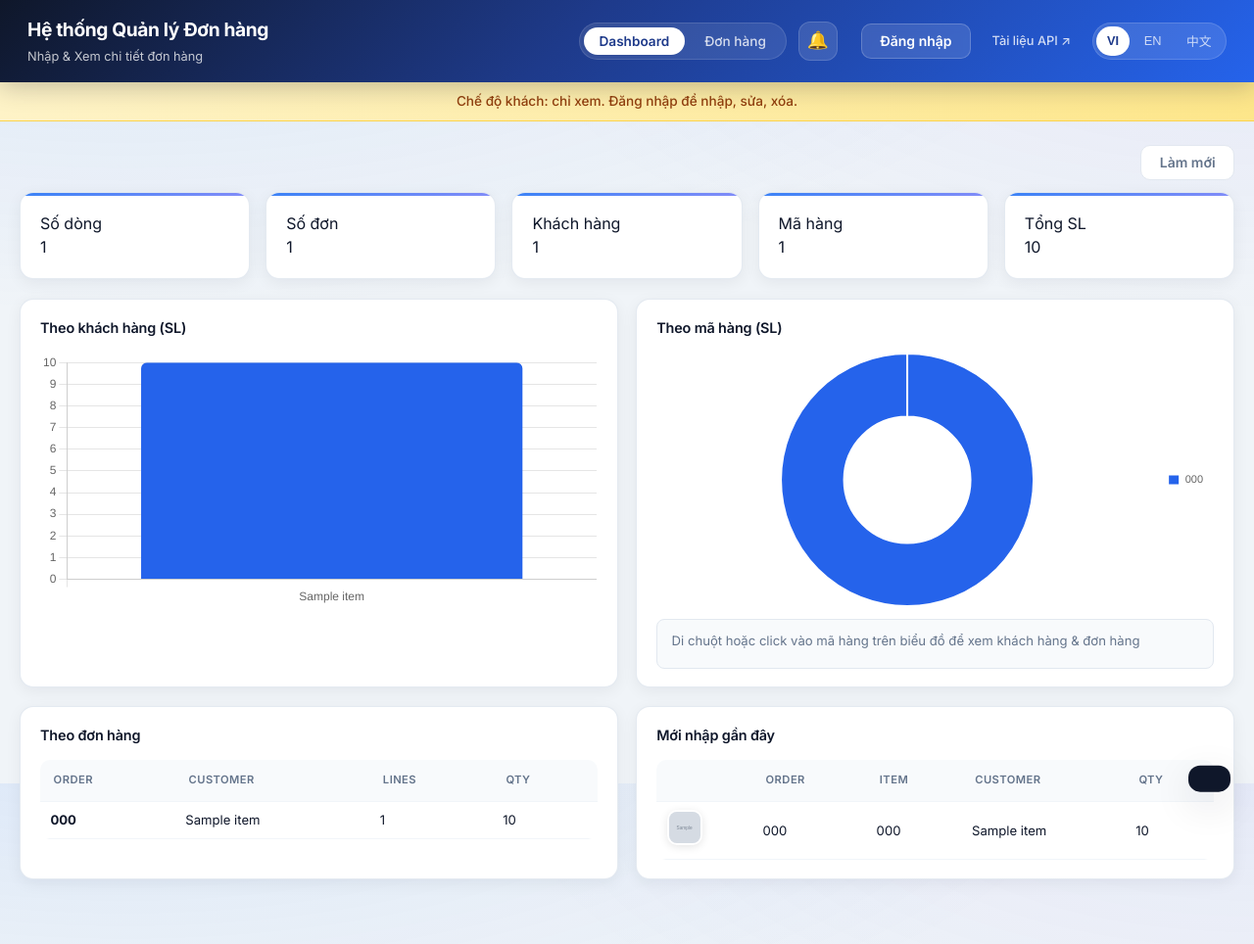
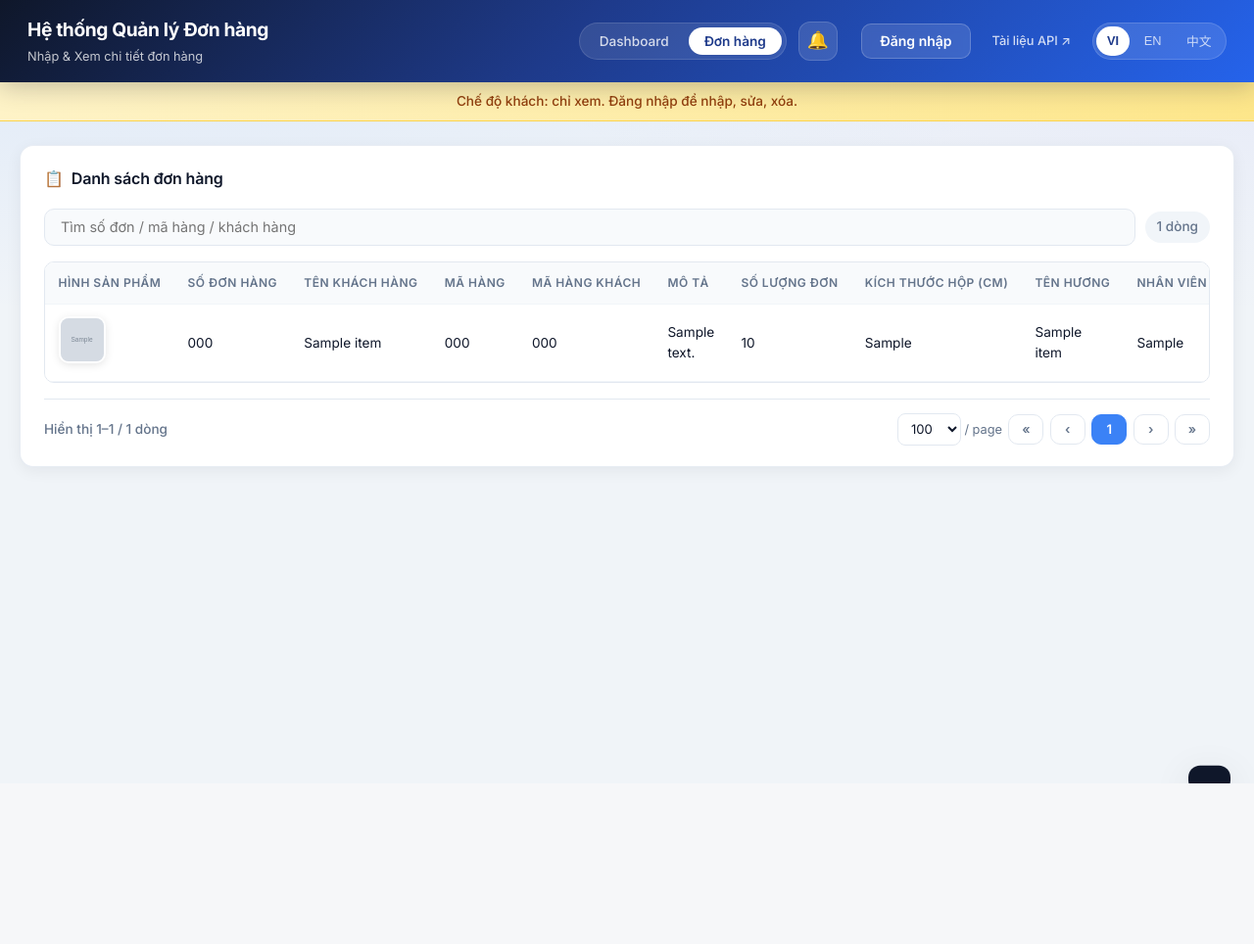
Before and after one commit to kiwmak/order_api, a FastAPI app: page / in a window 1280 px wide. Shown: the whole page at 98% size. After the commit the page ends 800 px from the top, so only its background shows below. Run offline with FastAPI, Linux system fonts and the light colour scheme; tables that the repository leaves empty hold one stand-in row (values such as "Sample post"); grey boxes marked "Sample" are stand-in pictures; data that the repository does not hold is empty.

Commit message:
orderlist is home page

```diff
--- a/templates/index.html
+++ b/templates/index.html
@@ -979,8 +979,8 @@
     </div>
     <div style="display:flex;align-items:center;gap:0.75rem;flex-wrap:wrap;">
       <div class="nav-tabs">
-        <button type="button" data-panel="dashboard" class="active" id="tab-dashboard">Dashboard</button>
-        <button type="button" data-panel="orders" id="tab-orders">Orders</button>
+        <button type="button" data-panel="dashboard" id="tab-dashboard">Dashboard</button>
+        <button type="button" data-panel="orders" class="active" id="tab-orders">Orders</button>
       </div>
       <div class="notif-wrap">
         <button type="button" class="notif-btn" id="notifBtn" title="Notifications">🔔<span class="notif-badge" id="notifBadge">0</span></button>
@@ -1008,7 +1008,7 @@
 
   <main>
     <!-- ========== DASHBOARD ========== -->
-    <div class="panel active" id="panel-dashboard">
+    <div class="panel" id="panel-dashboard">
       <div style="display:flex;justify-content:flex-end;margin-bottom:0.75rem;">
         <button type="button" class="btn btn-ghost" id="dashRefreshBtn"><span id="ui-refresh">Refresh</span></button>
       </div>
@@ -1060,7 +1060,7 @@
     </div>
 
     <!-- ========== ORDERS ========== -->
-    <div class="panel" id="panel-orders">
+    <div class="panel active" id="panel-orders">
     <!-- Upload (login required) -->
     <div class="card auth-only" id="uploadCard" style="display:none;">
       <h2>📥 <span id="ui-upload">Upload Excel File</span></h2>
@@ -2260,6 +2260,8 @@ document.getElementById("searchInput").placeholder = t("search");
 
     // Init
     applyLang();
+    document.querySelectorAll(".nav-tabs button").forEach(btn => btn.classList.toggle("active", btn.dataset.panel === "orders"));
+    document.querySelectorAll(".panel").forEach(p => p.classList.toggle("active", p.id === "panel-orders"));
     applyAuthUI();
     document.getElementById("loginBtn").textContent = t("login");
     document.getElementById("logoutBtn").textContent = t("logout");
```
